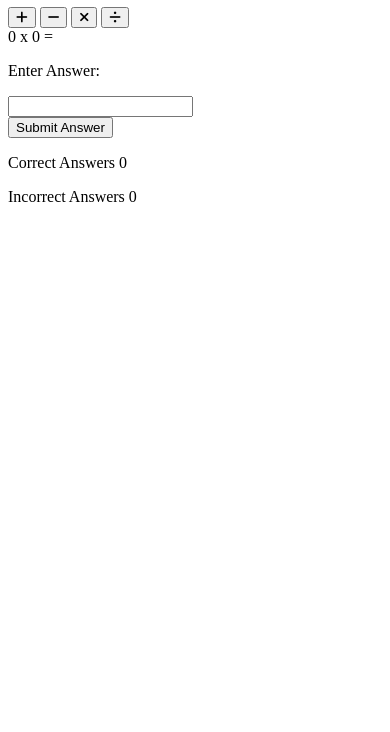
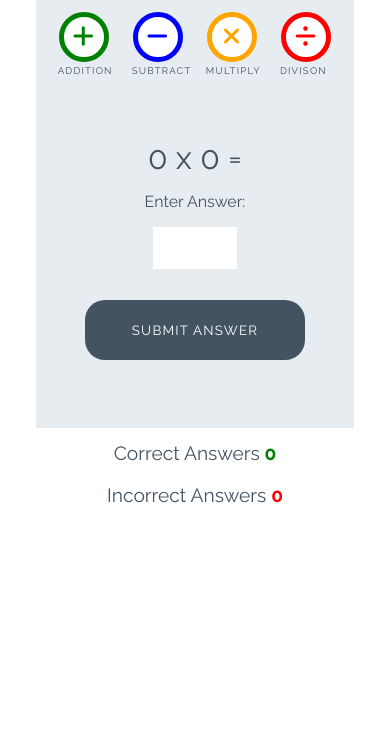
Before and after one commit to DanArthur99/Love-Maths, a plain HTML site: page index.html in a window 390 px wide. Shown: the part 112-844 px from the top of the page. Drawn offline with Linux system fonts and the light colour scheme.

Commit message:
styling added

```diff
--- a/assets/css/style.css
+++ b/assets/css/style.css
@@ -0,0 +1,252 @@
+/* --------- Global style */
+
+body {
+    background-color: white;
+    font-family: "Raleway", sans-serif;
+    color: #445361;
+    text-align: center;
+}
+
+/* --------- Heading */
+
+.heading {
+    text-align: center;
+    font-size: 2.5rem;
+}
+
+.logo {
+    height: 40px;
+    padding-right: 5px;
+}
+
+/* --------- Game layout */
+
+.game-area {
+    background-color: #E6ECF0;
+    box-sizing: border-box;
+    width: 85%;
+    height: 65vh;
+    max-height: 450px;
+    max-width: 830px;
+    margin-left: auto;
+    margin-right: auto;
+    padding: 1%;
+}
+
+.question-area {
+    width: 50%;
+    font-size: 2rem;
+    margin: auto;
+    padding: 50px 0;
+}
+
+.question-area span {
+    padding: 0 15px;
+}
+
+.score-area {
+    margin: 5px auto;
+    width: 60%;
+    font-size: 1.2rem;
+}
+
+.controls-area {
+    width: 85%;
+    margin: 30px auto;
+}
+
+#score {
+    color: green;
+    font-weight: bold;
+}
+
+#incorrect {
+    color: red;
+    font-weight: bold;
+}
+
+.answer-message {
+    display: none;
+    font-size: 1rem;
+}
+
+#answer-box {
+    border: none;
+    color: #445361;
+    display: inline-block;
+    height: 40px;
+    width: 80px;
+    font-size: 1.2rem;
+}
+
+.scores {
+    display: inline-block;
+    padding: 25px;
+}
+
+/* --------- Buttons */
+
+.btn {
+    width: 220px;
+    height: 60px;
+    font-family: "Raleway", sans-serif;
+    text-transform: uppercase;
+    letter-spacing: 1.2px;
+    color: white;
+}
+
+.btn:focus {
+    outline: none;
+}
+
+.btn--big {
+    padding-top: 10px;
+    border-radius: 50%;
+    background-color: white;
+    border: 10px solid;
+    width: 100px;
+    height: 100px;
+    font-size: 3.2rem;
+    margin: 0 30px;
+    transition: all 0.5s;
+}
+
+.btn--big::after {
+    content: attr(data-type);
+    font-size: 1rem;
+    color: #445361;
+    position: relative;
+    left: -0.5em;
+}
+
+.btn--blue {
+    border-color: blue;
+    color: blue;
+}
+
+.btn--blue:active,
+.btn--blue:hover {
+    background-color: darkblue;
+    color: white;
+}
+
+.btn--orange {
+    border-color: orange;
+    color: orange;
+}
+
+.btn--orange:active,
+.btn--orange:hover {
+    background-color: darkorange;
+    color: white;
+}
+
+.btn--red {
+    border-color: red;
+    color: red;
+}
+
+.btn--red:active,
+.btn--red:hover {
+    background-color: darkred;
+    color: white;
+}
+
+.btn--green {
+    border-color: green;
+    color: green;
+}
+
+.btn--green:active,
+.btn--green:hover {
+    background-color: darkgreen;
+    color: white;
+}
+
+.btn--gray {
+    margin-top: 25px;
+    background-color: #445361;
+    border: 1px transparent;
+    border-radius: 20px;
+}
+
+.btn--gray:active,
+.btn--gray:hover {
+    background-color: #0d1013;
+}
+
+/* --------- Media queries */
+
+@media (max-width: 414px) {
+    .controls-area {
+        width: 100%;
+    }
+
+    .btn--big {
+        margin: 0 10px;
+        padding: 5px;
+        border: 5px solid;
+        width: 50px;
+        height: 50px;
+        font-size: 1.5rem;
+    }
+
+    .btn--big::after {
+        font-size: 0.6rem;
+        left: -0.7rem;
+    }
+
+    .question-area {
+        padding: 10% 0;
+        width: 100%;
+    }
+
+    .question-area span {
+        padding: 0;
+    }
+
+    .answer-message {
+        display: block;
+    }
+
+    #answer-box {
+        display: block;
+        margin: 0 auto;
+    }
+    .btn--gray {
+        margin-top: 0;
+    }
+
+    .score-area {
+        width: 100%;
+    }
+
+    .scores {
+        margin: 0.5em auto;
+        display: block;
+        padding: 5px;
+    }
+
+    .heading {
+        font-size: 2rem;
+    }
+}
+
+@media (max-width: 320px) {
+    .game-area {
+        height: 70vh;
+    }
+
+    .controls-area {
+        width: 75%;
+        margin: 10px auto;
+    }
+
+    .btn--big {
+        margin: 10px 10px;
+    }
+    .question-area {
+        padding: 10px 0;
+    }
+
+}
--- a/index.html
+++ b/index.html
@@ -22,10 +22,10 @@
     </header>
     <section class="game-area">
         <div class="controls-area">
-            <button class="btn btn--big btn--green"><i class="fa-solid fa-plus"></i></button>
-            <button class="btn btn--big btn--blue"><i class="fa-solid fa-minus"></i></button>
-            <button class="btn btn--big btn--orange"><i class="fa-solid fa-xmark"></i></button>
-            <button class="btn btn--big btn--red"><i class="fa-solid fa-divide"></i></button>
+            <button data-type="addition" class="btn btn--big btn--green"><i class="fa-solid fa-plus"></i></button>
+            <button data-type="subtract" class="btn btn--big btn--blue"><i class="fa-solid fa-minus"></i></button>
+            <button data-type="multiply"class="btn btn--big btn--orange"><i class="fa-solid fa-xmark"></i></button>
+            <button data-type="divison" class="btn btn--big btn--red"><i class="fa-solid fa-divide"></i></button>
         </div>
         <div class="question-area">
             <span id="operand1">0</span>
@@ -35,7 +35,7 @@
             <p class="answer-message">Enter Answer:</p>
             <input type="number" id="answer-box">
         </div>
-        <button class="btn btn--gray">Submit Answer</button>
+        <button data-type="submit" class="btn btn--gray">Submit Answer</button>
     </section>
     <footer class="score-area">
         <p class="scores">Correct Answers <span id="score">0</span></p>
```
